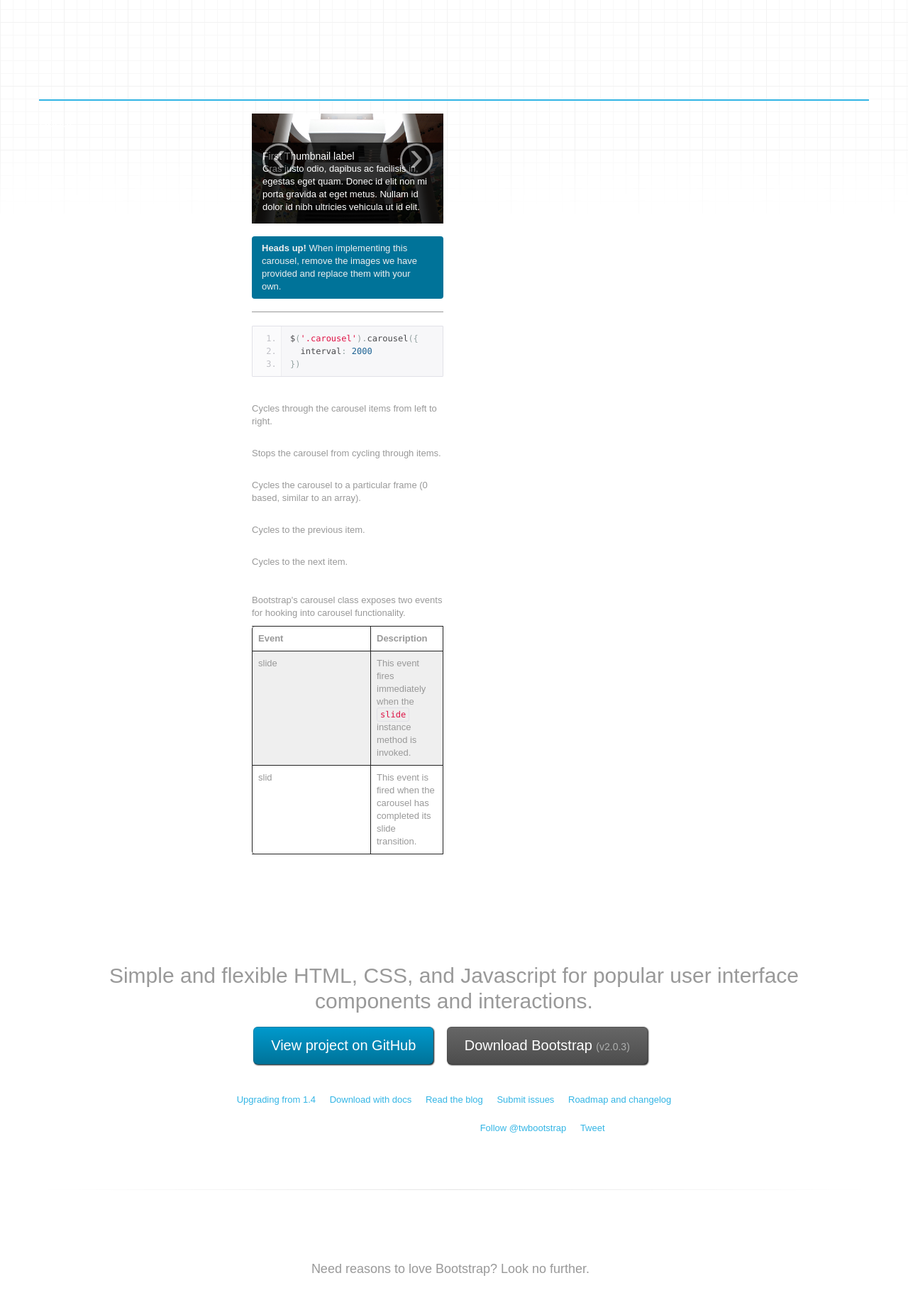
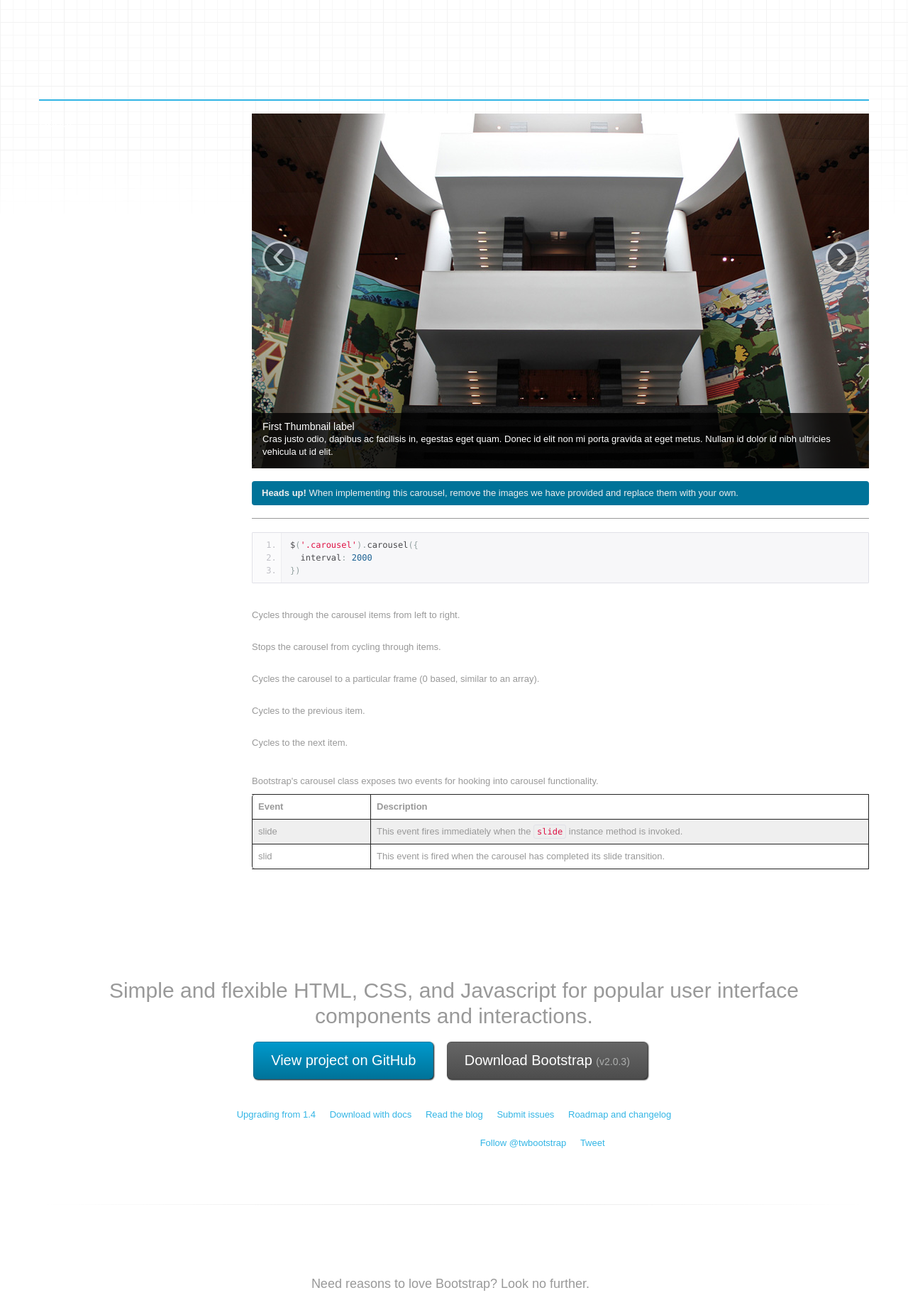
Before and after one commit to lovellfelix/labs.lovellfelix.com, a PHP site: page / in a window 1280 px wide. Shown: the part 45-1877 px from the top of the page at 71% size. Run offline with PHP 8.4, Linux system fonts and the light colour scheme; some libraries are stand-ins or nearby versions; some web fonts are replaced; grey boxes are pictures that could not be loaded.

```diff
--- a/index.php
+++ b/index.php
@@ -87,7 +87,7 @@
 
 
         </div>
-        <div class="span3 columns">
+        <div class="span9 columns">
           <div id="myCarousel" class="carousel slide">
             <div class="carousel-inner">
               <div class="item active">
```
